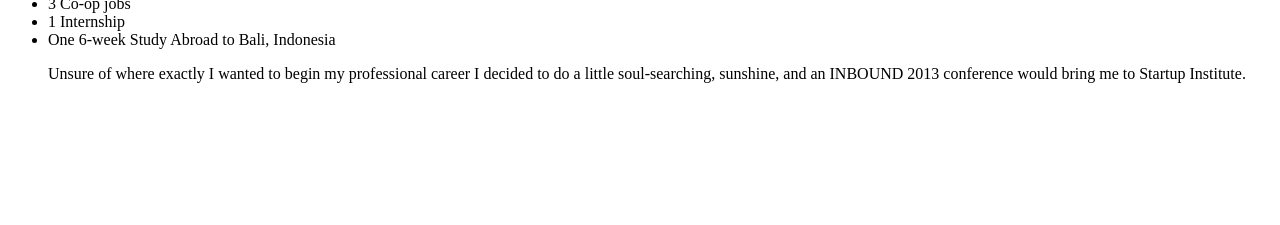
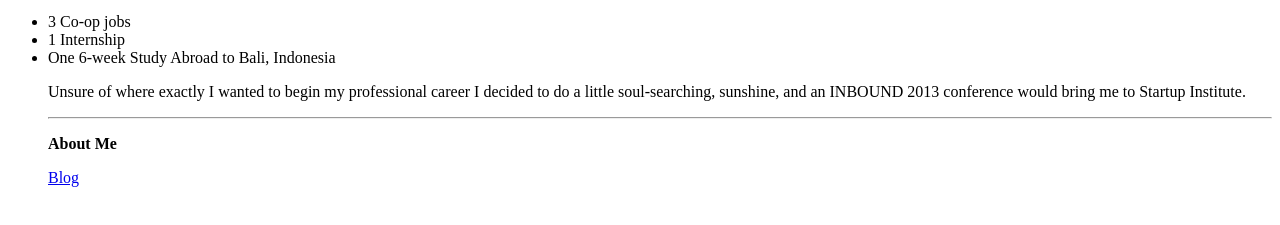
Before and after one commit to alessiamondlane/alessiamondlane.github.io, a plain HTML site: page index.html in a window 1280 px wide. Shown: the part 421-646 px from the top of the page. Drawn offline with Linux system fonts and the light colour scheme.

Commit message:
link to Blog

```diff
--- a/index.html
+++ b/index.html
@@ -1,6 +1,9 @@
-<head>
-	<title> Alessia Mondlane </title>
-</head>
+<!DOCTYPE html>
+<html>
+	<head>
+		<title> Alessia Mondlane </title>
+		<link href="css/style.css"
+	</head>
 <body>
 	<h1>Alessia Mondlane</h1>
 
@@ -13,5 +16,10 @@
 	<li> One 6-week Study Abroad to Bali, Indonesia </li>
 
 	<p>Unsure of where exactly I wanted to begin my professional career I decided to do a little soul-searching, sunshine, and an INBOUND 2013 conference would bring me to Startup Institute. </p>
+<hr />
+	<p><b>About Me</b></p>
+
+	<a href="blog.html">Blog</a></li>
+
 
 </body>
```
Also changed, not shown: Blog/index.html (added).
